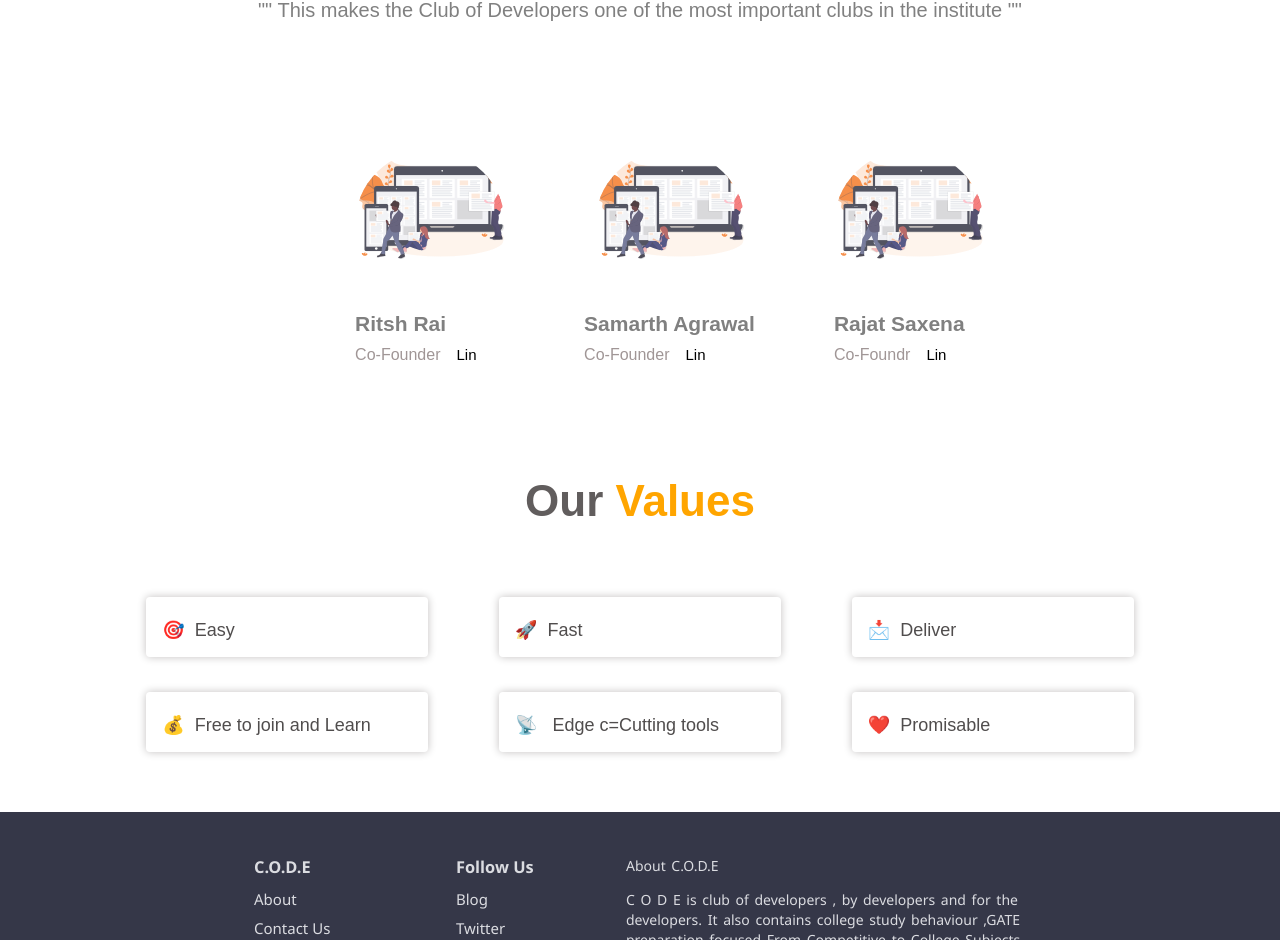
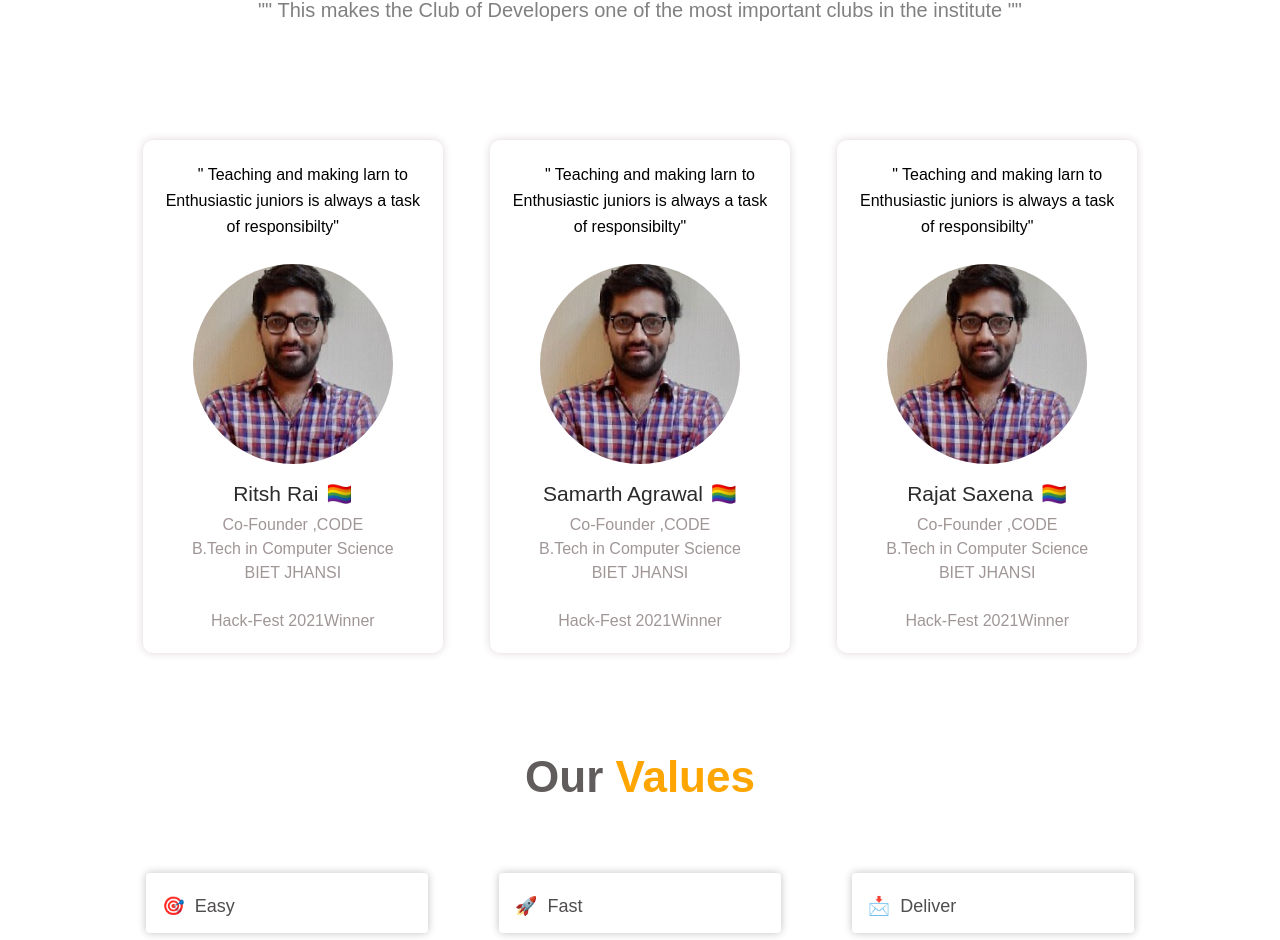
Before and after one commit to Piyush6702/AboutUs-CODE, a React (Create React App) app: page /about in a window 1280 px wide. Shown: the part 1512-2452 px from the top of the page. Built offline with nearby package versions, Linux system fonts and the light colour scheme.

Commit message:
foundeer  div changed

```diff
--- a/src/components/founder.js
+++ b/src/components/founder.js
@@ -1,4 +1,4 @@
-import development from "../assets/development.svg";
+import development from "../assets/dev.jpeg";
 import "../styles/founder.css";
 function Founder() {
   return (
@@ -31,6 +31,48 @@ function Founder() {
         </div>
         <div className="cardsFoundingMemberDiv">
           <div className="cardFounder">
+            <span className="quoteFounder">
+             " Teaching and making larn to Enthusiastic juniors is always  a task of responsibilty"
+            </span>
+            <div className="imgFounder">
+              <img
+                src={development}
+                className="imagesFounder"
+                alt="devSvg"
+              ></img>
+            </div>
+
+            <>
+              <div className="FounderTitle"> Ritsh Rai
+
+              <span>
+               <a
+                    href="https://www.linkedin.com/company/codebiet/"
+                    rel="noreferrer"
+                    target="_blank"
+                  >
+                   🏳️‍🌈
+                  </a>
+                 </span>
+              </div>
+              <div className="FounderDesc">
+                Co-Founder ,CODE<br>
+                </br>
+              B.Tech in Computer Science
+              <br></br>
+              BIET JHANSI
+              <br></br>
+              <br>
+              </br>
+              Hack-Fest 2021Winner
+              </div>
+
+            </>
+          </div>
+          <div className="cardFounder">
+          <span className="quoteFounder">
+             " Teaching and making larn to Enthusiastic juniors is always  a task of responsibilty"
+            </span>
             <div className="imgFounder">
               <img
                 src={development}
@@ -39,46 +81,35 @@ function Founder() {
               ></img>
             </div>{" "}
             <>
-              <div className="FounderTitle"> Ritsh Rai</div>
-              <div className="FounderDesc">
-                Co-Founder
-                <li>
-                  <a
+              <div className="FounderTitle"> Samarth Agrawal
+              <span>
+               <a
                     href="https://www.linkedin.com/company/codebiet/"
                     rel="noreferrer"
                     target="_blank"
                   >
-                    Lin
+                   🏳️‍🌈
                   </a>
-                </li>
+                 </span>
               </div>
+              <div className="FounderDesc">
+                Co-Founder ,CODE<br>
+                </br>
+              B.Tech in Computer Science
+              <br></br>
+              BIET JHANSI
+              <br></br>
+              <br>
+              </br>
+              Hack-Fest 2021Winner
+              </div>
+
             </>
           </div>
           <div className="cardFounder">
-            <div className="imgFounder">
-              <img
-                src={development}
-                className="imagesFounder"
-                alt="devSvg"
-              ></img>
-            </div>{" "}
-            <>
-              <div className="FounderTitle"> Samarth Agrawal</div>
-              <div className="FounderDesc">
-                Co-Founder
-                <li>
-                  <a
-                    href="https://www.linkedin.com/company/codebiet/"
-                    rel="noreferrer"
-                    target="_blank"
-                  >
-                    Lin
-                  </a>
-                </li>
-              </div>
-            </>
-          </div>
-          <div className="cardFounder">
+          <span className="quoteFounder">
+             " Teaching and making larn to Enthusiastic juniors is always  a task of responsibilty"
+            </span>
             <div className="imgFounder">
               <img
                 src={development}
@@ -87,19 +118,30 @@ function Founder() {
               ></img>
             </div>
             <>
-              <div className="FounderTitle"> Rajat Saxena </div>
+              <div className="FounderTitle"> Rajat Saxena
+              <span>
+               <a
+                    href="https://www.linkedin.com/company/codebiet/"
+                    rel="noreferrer"
+                    target="_blank"
+                  >
+                   🏳️‍🌈
+                  </a>
+                 </span>
+
+               </div>
               <div className="FounderDesc">
-                Co-Foundr
-                <li>
-                  <a
-                    href="https://www.linkedin.com/company/codebiet/"
-                    target="_blank"
-                    rel="noreferrer"
-                  >
-                    Lin
-                  </a>
-                </li>
+                Co-Founder ,CODE<br>
+                </br>
+              B.Tech in Computer Science
+              <br></br>
+              BIET JHANSI
+              <br></br>
+              <br>
+              </br>
+              Hack-Fest 2021Winner
               </div>
+
               <div></div>
             </>
           </div>
--- a/src/styles/about.css
+++ b/src/styles/about.css
@@ -33,12 +33,11 @@ h3{
 }
 .aboutCODE p{
 
-    padding-left: 0;
+
     color:grey;
     font-size:20px;
     margin:0;
-   margin-bottom:0;
-   padding-bottom: 0  ;
+
 }
 .aboutHead
 {
--- a/src/styles/founder.css
+++ b/src/styles/founder.css
@@ -1,7 +1,7 @@
 .cardsFoundingMemberDiv
 {
 
-  display:flex;
+   display:flex;
    justify-content: center;
    flex-wrap:wrap;
    margin :0 auto;
@@ -11,36 +11,47 @@ section h1{
    font-size: 40px;;
 }
 .cardFounder{
+   box-shadow: 0px 0px 8px 0px #ded5d5;
    box-sizing: border-box;
-
-   display: flex;
-   flex-direction: column;
-   align-items: center;
-   border-radius: 4px;
-   margin-bottom:5%;
-   margin-left:5%;
-  padding:10px;
-
+   width: 300px;
+   border-radius: 10px;
+   margin-bottom: 5%;
+   margin-left: 2%;
+   margin-right: 2%;
+   padding: 20px;
+}
+.quoteFounder
+{
+   padding:20px;
+   margin-top:3%;
+   font-size: 16px;
+   font-weight: 500;
 }
 .imagesFounder
 {  max-width:200px;
    display: block;
-   margin-bottom:10%;
+
    width:100%;
    height:auto;
    padding-left: 0;
-
 }
 .FounderTitle
-{margin-top:10px;
+{
+   margin-top:10px;
    margin-bottom: 6px;
    font-size: 21px;
    line-height: 27px;
    color: inherit;
    width: 100%;
-   font-weight:800;
+   color:rgb(44, 42, 42);
+}
+.FounderTitle >span
+ {  margin-left:3%;
+    color:grey;
+}
+.FounderTitle >span >p
+{
    color:grey;
-   text-align: left;
 }
 .FounderDesc
 {
@@ -50,14 +61,15 @@ section h1{
    color: inherit;
    width: 100%;
    color:rgb(160, 150, 150);
-   text-align:left;
+
 }
 
 
 .imgFounder
 { display: inline-block;
-   width: 150px;
-   height: 150px;
+
+    margin:0 auto;
+    margin-top:10%;
    border-radius: 50%;
    overflow: hidden;
 }
--- a/src/styles/home.css
+++ b/src/styles/home.css
@@ -119,7 +119,7 @@ section h2
     padding:32px;
     margin-bottom:0;
     margin-top:0;
-    color:white;
+
 }
 .exploreButton
 {
--- a/src/styles/values.css
+++ b/src/styles/values.css
@@ -25,6 +25,7 @@ flex-wrap: wrap;
      font-size: 18px;
      color:#504d4d;
      border-radius: 4px;
+     margin-top:3%;
     margin-left: 3%;
     margin-right: 3%;
     width: 250px;
```
Also changed, not shown: src/assets/dev.jpeg (added).
